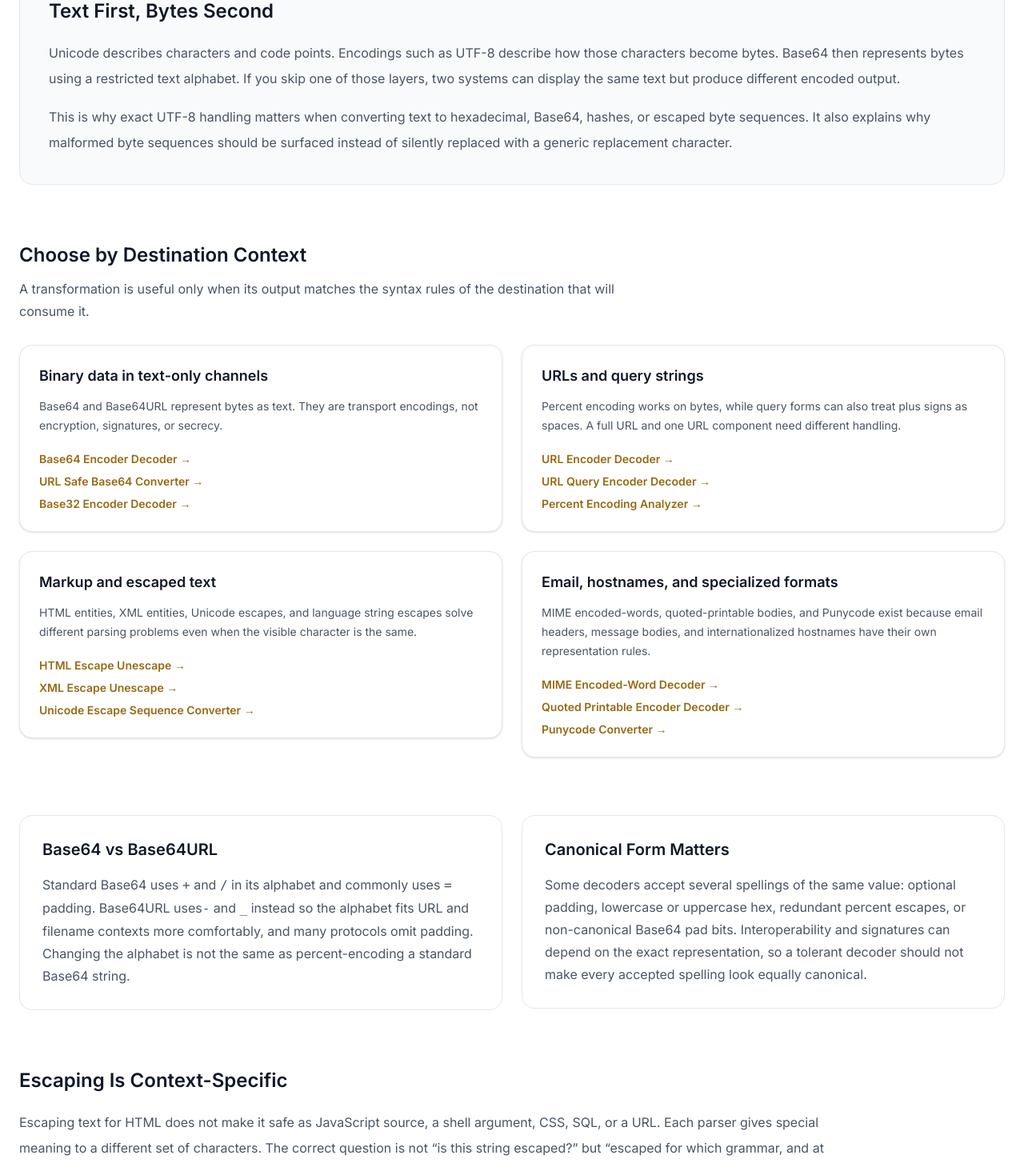
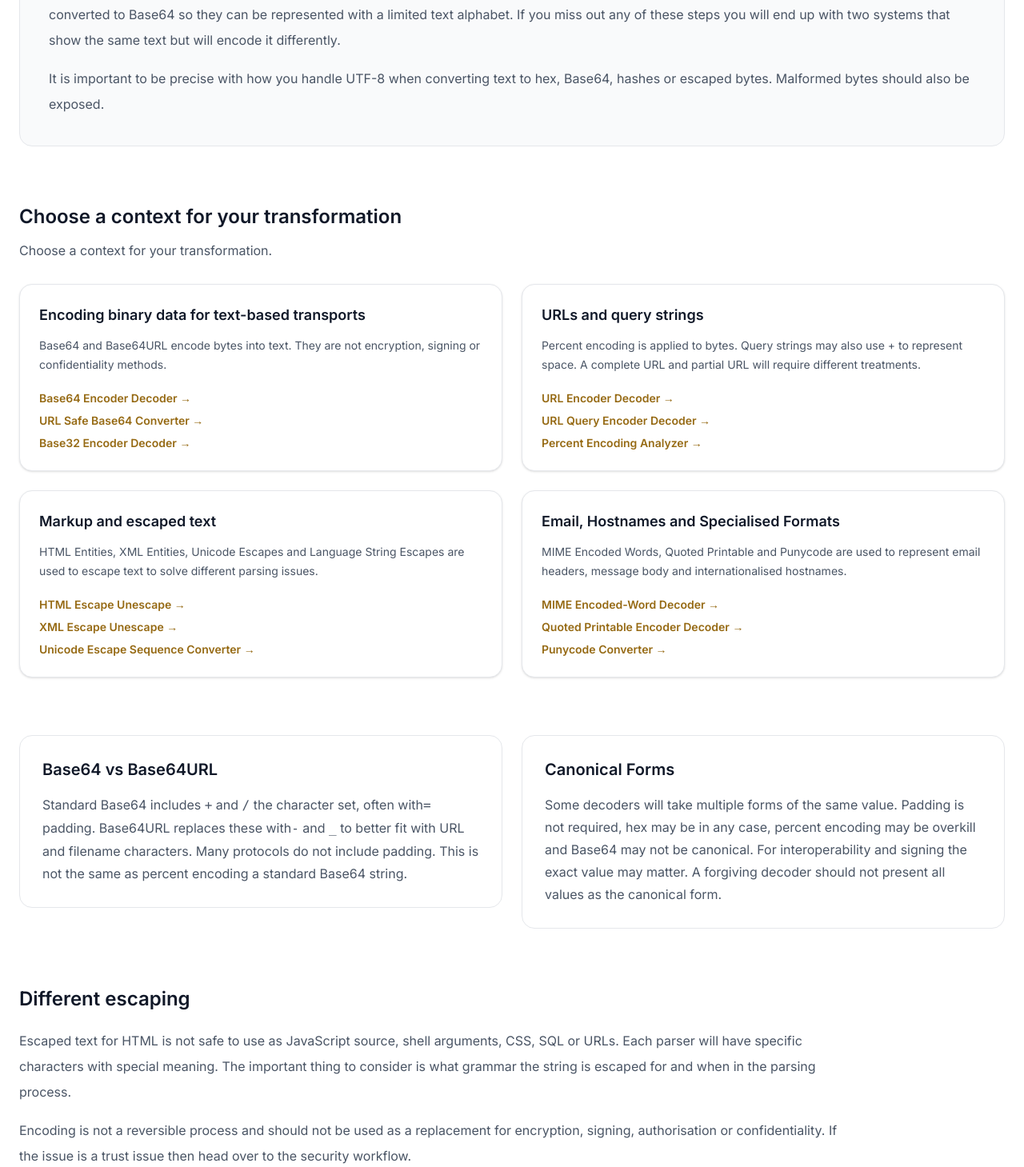
Before and after one commit to vaarunsonawwane-ops/yoryantra-new, a Next.js app: page /encoding-guides in a window 1280 px wide. Shown: the part 540-1999 px from the top of the page at 80% size. Built offline with nearby package versions, Linux system fonts and the light colour scheme.

Commit message:
Update page.tsx

```diff
--- a/app/encoding-guides/page.tsx
+++ b/app/encoding-guides/page.tsx
@@ -2,8 +2,8 @@ import Link from "next/link";
 
 const contexts = [
   {
-    title: "Binary data in text-only channels",
-    text: "Base64 and Base64URL represent bytes as text. They are transport encodings, not encryption, signatures, or secrecy.",
+    title: "Encoding binary data for text-based transports",
+    text: "Base64 and Base64URL encode bytes into text. They are not encryption, signing or confidentiality methods.",
     links: [
       { label: "Base64 Encoder Decoder", href: "/tools/base64-encoder-decoder" },
       { label: "URL Safe Base64 Converter", href: "/tools/url-safe-base64-converter" },
@@ -12,7 +12,7 @@ const contexts = [
   },
   {
     title: "URLs and query strings",
-    text: "Percent encoding works on bytes, while query forms can also treat plus signs as spaces. A full URL and one URL component need different handling.",
+    text: "Percent encoding is applied to bytes. Query strings may also use + to represent space. A complete URL and partial URL will require different treatments.",
     links: [
       { label: "URL Encoder Decoder", href: "/tools/url-encoder-decoder" },
       { label: "URL Query Encoder Decoder", href: "/tools/url-query-encoder-decoder" },
@@ -21,7 +21,7 @@ const contexts = [
   },
   {
     title: "Markup and escaped text",
-    text: "HTML entities, XML entities, Unicode escapes, and language string escapes solve different parsing problems even when the visible character is the same.",
+    text: "HTML Entities, XML Entities, Unicode Escapes and Language String Escapes are used to escape text to solve different parsing issues.",
     links: [
       { label: "HTML Escape Unescape", href: "/tools/html-escape-unescape" },
       { label: "XML Escape Unescape", href: "/tools/xml-escape-unescape" },
@@ -29,8 +29,8 @@ const contexts = [
     ],
   },
   {
-    title: "Email, hostnames, and specialized formats",
-    text: "MIME encoded-words, quoted-printable bodies, and Punycode exist because email headers, message bodies, and internationalized hostnames have their own representation rules.",
+    title: "Email, Hostnames and Specialised Formats",
+    text: "MIME Encoded Words, Quoted Printable and Punycode are used to represent email headers, message body and internationalised hostnames.",
     links: [
       { label: "MIME Encoded-Word Decoder", href: "/tools/mime-encoded-word-decoder" },
       { label: "Quoted Printable Encoder Decoder", href: "/tools/quoted-printable-encoder-decoder" },
@@ -74,42 +74,40 @@ export default function Page() {
 
         <div className="max-w-4xl">
           <h1 className="text-4xl font-bold tracking-tight text-gray-950 md:text-5xl">
-            Encoding Changes Representation, Not Trust
+            Encoding is usually contextual.
           </h1>
           <p className="mt-6 text-lg leading-8 text-gray-600">
-            Encoding problems are usually context problems. The same character
-            can become UTF-8 bytes, percent escapes in a URL, an HTML entity in
-            markup, a Unicode escape in source text, or Base64 when binary data
-            must pass through a text channel. Choosing the right transformation
-            starts with where the value is going next.
+            The way characters are converted depends on the situation. You might
+			encode them in UTF-8 bytes, percent encode them inside a URL,
+			convert them to HTML entities, Unicode escapes or even Base64 if
+			you need to encode binary data using text.
           </p>
         </div>
 
         <section className="mt-16 rounded-2xl border border-gray-200 bg-gray-50 p-7 md:p-9">
-          <h2 className="text-2xl font-semibold text-gray-900">Text First, Bytes Second</h2>
+          <h2 className="text-2xl font-semibold text-gray-900">Text to bytes</h2>
           <div className="mt-5 space-y-4 leading-8 text-gray-600">
             <p>
-              Unicode describes characters and code points. Encodings such as
-              UTF-8 describe how those characters become bytes. Base64 then
-              represents bytes using a restricted text alphabet. If you skip one
-              of those layers, two systems can display the same text but produce
-              different encoded output.
+              Unicode is used to define the characters and code points. The encoding
+			  (e.g. UTF-8) defines how to convert these to bytes. Finally the bytes
+			  can be converted to Base64 so they can be represented with a
+			  limited text alphabet. If you miss out any of these steps you
+			  will end up with two systems that show the same text but will encode
+			  it differently.
             </p>
             <p>
-              This is why exact UTF-8 handling matters when converting text to
-              hexadecimal, Base64, hashes, or escaped byte sequences. It also
-              explains why malformed byte sequences should be surfaced instead
-              of silently replaced with a generic replacement character.
+              It is important to be precise with how you handle UTF-8 when converting
+			  text to hex, Base64, hashes or escaped bytes. Malformed bytes should also
+			  be exposed.
             </p>
           </div>
         </section>
 
         <section className="mt-18">
           <div className="max-w-3xl">
-            <h2 className="text-2xl font-semibold text-gray-900">Choose by Destination Context</h2>
+            <h2 className="text-2xl font-semibold text-gray-900">Choose a context for your transformation</h2>
             <p className="mt-3 leading-7 text-gray-600">
-              A transformation is useful only when its output matches the syntax
-              rules of the destination that will consume it.
+              Choose a context for your transformation.
             </p>
           </div>
           <div className="mt-7 grid gap-6 md:grid-cols-2">
@@ -133,42 +131,39 @@ export default function Page() {
           <div className="self-start rounded-2xl border border-gray-200 bg-white p-7">
             <h2 className="text-xl font-semibold text-gray-900">Base64 vs Base64URL</h2>
             <p className="mt-4 leading-7 text-gray-600">
-              Standard Base64 uses <code>+</code> and <code>/</code> in its
-              alphabet and commonly uses <code>=</code> padding. Base64URL uses
-              <code>-</code> and <code>_</code> instead so the alphabet fits URL
-              and filename contexts more comfortably, and many protocols omit
-              padding. Changing the alphabet is not the same as percent-encoding
-              a standard Base64 string.
+              Standard Base64 includes <code>+</code> and <code>/</code> the character set, often with
+			  <code>=</code> padding. Base64URL replaces these with
+              <code>-</code> and <code>_</code> to better fit with URL and filename characters.
+			  Many protocols do not include padding. This is not the same as percent encoding a
+			  standard Base64 string.
             </p>
           </div>
 
           <div className="self-start rounded-2xl border border-gray-200 bg-white p-7">
-            <h2 className="text-xl font-semibold text-gray-900">Canonical Form Matters</h2>
+            <h2 className="text-xl font-semibold text-gray-900">Canonical Forms</h2>
             <p className="mt-4 leading-7 text-gray-600">
-              Some decoders accept several spellings of the same value: optional
-              padding, lowercase or uppercase hex, redundant percent escapes, or
-              non-canonical Base64 pad bits. Interoperability and signatures can
-              depend on the exact representation, so a tolerant decoder should
-              not make every accepted spelling look equally canonical.
+              Some decoders will take multiple forms of the same value. Padding
+			  is not required, hex may be in any case, percent encoding may be
+			  overkill and Base64 may not be canonical. For interoperability
+			  and signing the exact value may matter. A forgiving decoder should
+			  not present all values as the canonical form.
             </p>
           </div>
         </section>
 
         <section className="mt-18 max-w-5xl">
-          <h2 className="text-2xl font-semibold text-gray-900">Escaping Is Context-Specific</h2>
+          <h2 className="text-2xl font-semibold text-gray-900">Different escaping</h2>
           <div className="mt-5 space-y-4 leading-8 text-gray-600">
             <p>
-              Escaping text for HTML does not make it safe as JavaScript source,
-              a shell argument, CSS, SQL, or a URL. Each parser gives special
-              meaning to a different set of characters. The correct question is
-              not “is this string escaped?” but “escaped for which grammar, and
-              at which point in the parsing chain?”
+              Escaped text for HTML is not safe to use as JavaScript source, shell
+			  arguments, CSS, SQL or URLs. Each parser will have specific characters
+			  with special meaning. The important thing to consider is what grammar
+			  the string is escaped for and when in the parsing process.
             </p>
             <p>
-              The same rule applies to security: encoding is reversible and
-              should not be used as a substitute for encryption, signatures,
-              authorization, or secret storage. If the problem is trust rather
-              than representation, move to the security workflow instead.
+              Encoding is not a reversible process and should not be used as a
+			  replacement for encryption, signing, authorisation or confidentiality.
+			  If the issue is a trust issue then head over to the security workflow.
             </p>
           </div>
           <Link href="/security-guides" className="mt-5 inline-flex font-semibold text-[var(--gold-text)]">
```
